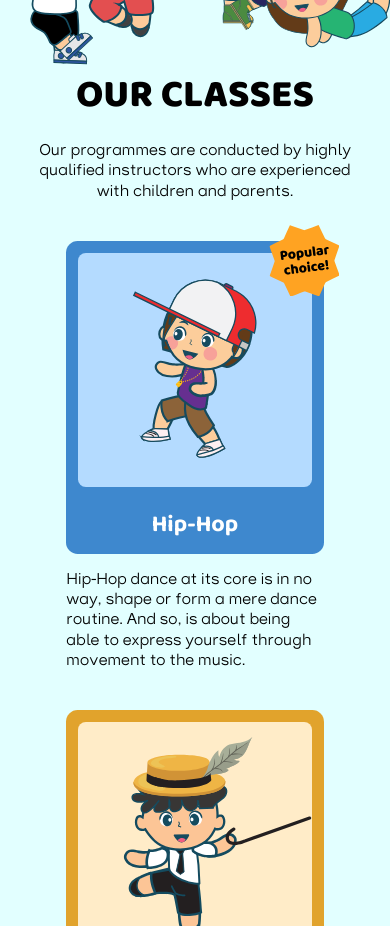
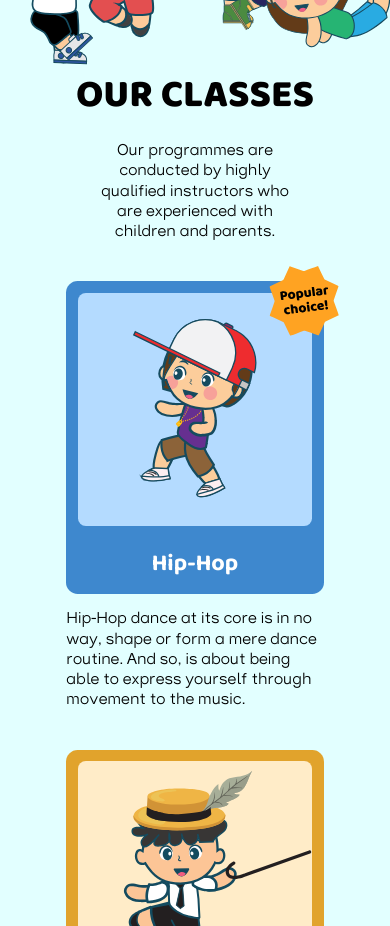
Before and after one commit to dreammac3816547290/Chameleo, a Next.js app: page / in a window 390 px wide. Shown: the part 2040-2966 px from the top of the page. Built offline with nearby package versions, Linux system fonts and the light colour scheme.

Commit message:
V1 update 14, visual improvement

```diff
--- a/app/ui/OurClasses.js
+++ b/app/ui/OurClasses.js
@@ -17,8 +17,6 @@ function Point({ title, description, src, background, foreground, isPopular }) {
           height={0}
           className={styles.img}
           style={{
-            width: "3.00rem",
-            height: "3.00rem",
             background: foreground,
           }}
         />
--- a/app/ui/ourClasses.module.css
+++ b/app/ui/ourClasses.module.css
@@ -27,6 +27,25 @@
 @media (min-width: 1000px) {
   .main {
     padding-top: 1rem;
+  }
+}
+
+@media (max-width: 766px) {
+  div.header {
+    width: calc(100% - 2.3rem);
+  }
+
+  div.container {
+    padding: 0.15rem 1rem;
+  }
+
+  div.box {
+    flex: 1 0 auto;
+  }
+
+  .img {
+    width: 100%;
+    height: 100%;
   }
 }
 
@@ -68,6 +87,13 @@
   right: -0.2rem;
 }
 
+@media (min-width: 767px) {
+  .img {
+    width: 3rem;
+    height: 3rem;
+  }
+}
+
 .img {
   border-radius: 0.1rem;
   user-select: none;
```
